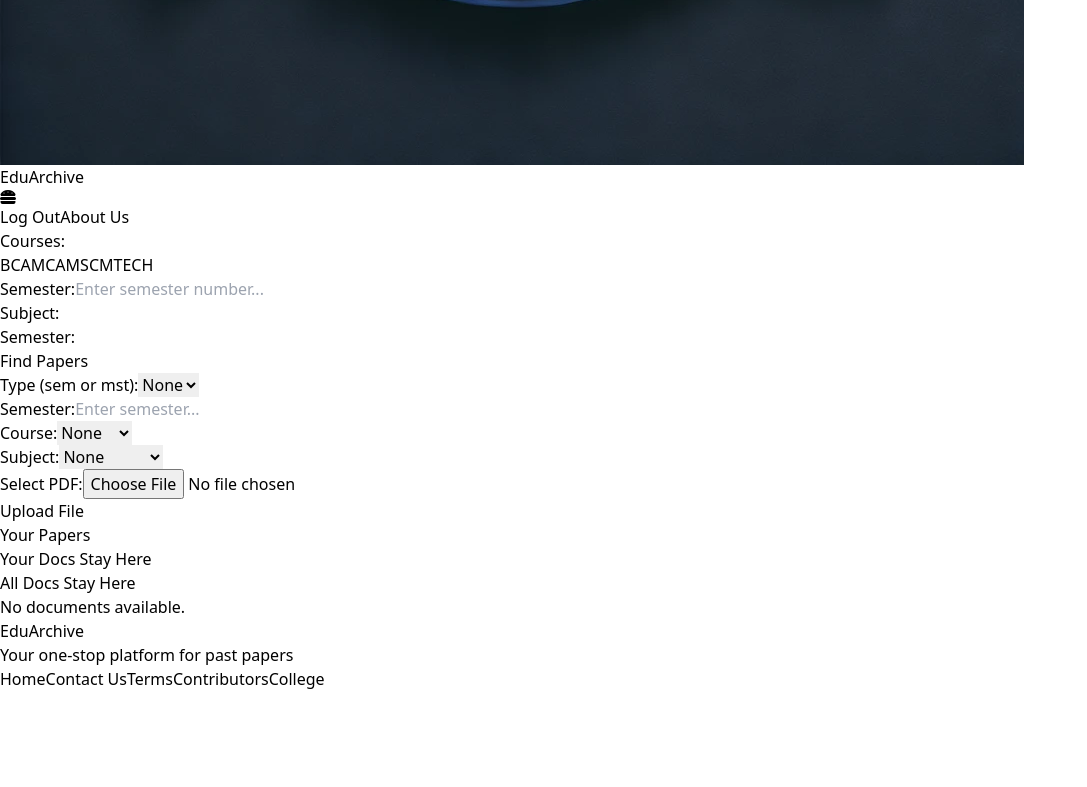
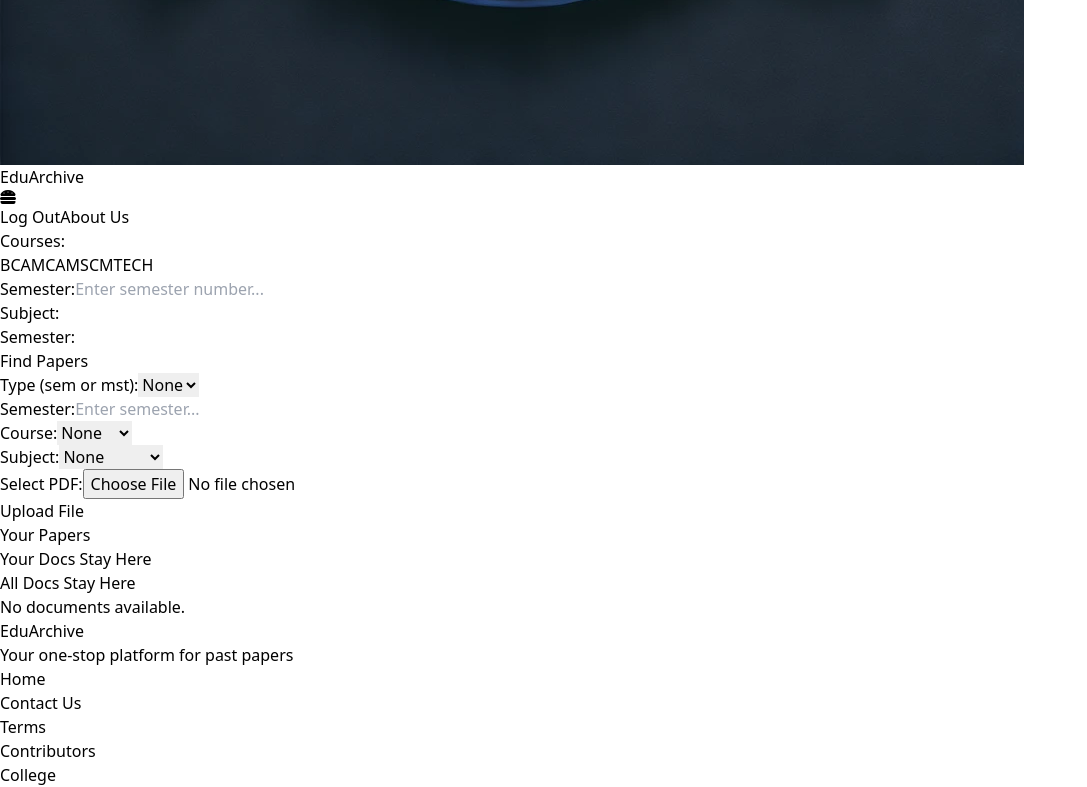
Before and after one commit to shrishan9669/eduarchive1, a React (Vite) app: page /show in a window 1280 px wide. Shown: the part 859-1646 px from the top of the page, without its empty margins (0-1087 px from the left). Before the commit the page ends 1550 px from the top, so only its background shows below. Built offline with nearby package versions, Linux system fonts and the light colour scheme.

Commit message:
Update footer.tsx

```diff
--- a/src/components/footer.tsx
+++ b/src/components/footer.tsx
@@ -27,25 +27,25 @@ export default function Footer() {
       </div>
 
       {/* Middle Section: Navigation Links */}
-      <div className="flex gap-6 mt-4 md:mt-0">
-        <span
+      <div className="md:flex flex-col items-start w-full  gap-6 mt-4 md:mt-0">
+        <p
           onClick={() => nav("/")}
           className="cursor-pointer hover:text-pink-600 transition-all duration-300 font-medium"
         >
           Home
-        </span>
-        <span className="cursor-pointer hover:text-pink-600 transition-all duration-300 font-medium">
+        </p>
+        <p className="cursor-pointer hover:text-pink-600 transition-all duration-300 font-medium">
           Contact Us
-        </span>
-        <span className="cursor-pointer hover:text-pink-600 transition-all duration-300 font-medium">
+        </p>
+        <p className="cursor-pointer hover:text-pink-600 transition-all duration-300 font-medium">
           Terms
-        </span>
-        <span className="cursor-pointer hover:text-pink-600 transition-all duration-300 font-medium">
+        </p>
+        <p className="cursor-pointer hover:text-pink-600 transition-all duration-300 font-medium">
           Contributors
-        </span>
-        <span className="cursor-pointer hover:text-pink-600 transition-all duration-300 font-medium">
+        </p>
+        <p className="cursor-pointer hover:text-pink-600 transition-all duration-300 font-medium">
           College
-        </span>
+        </p>
       </div>
 
       {/* Right Section: Social Links */}
```
